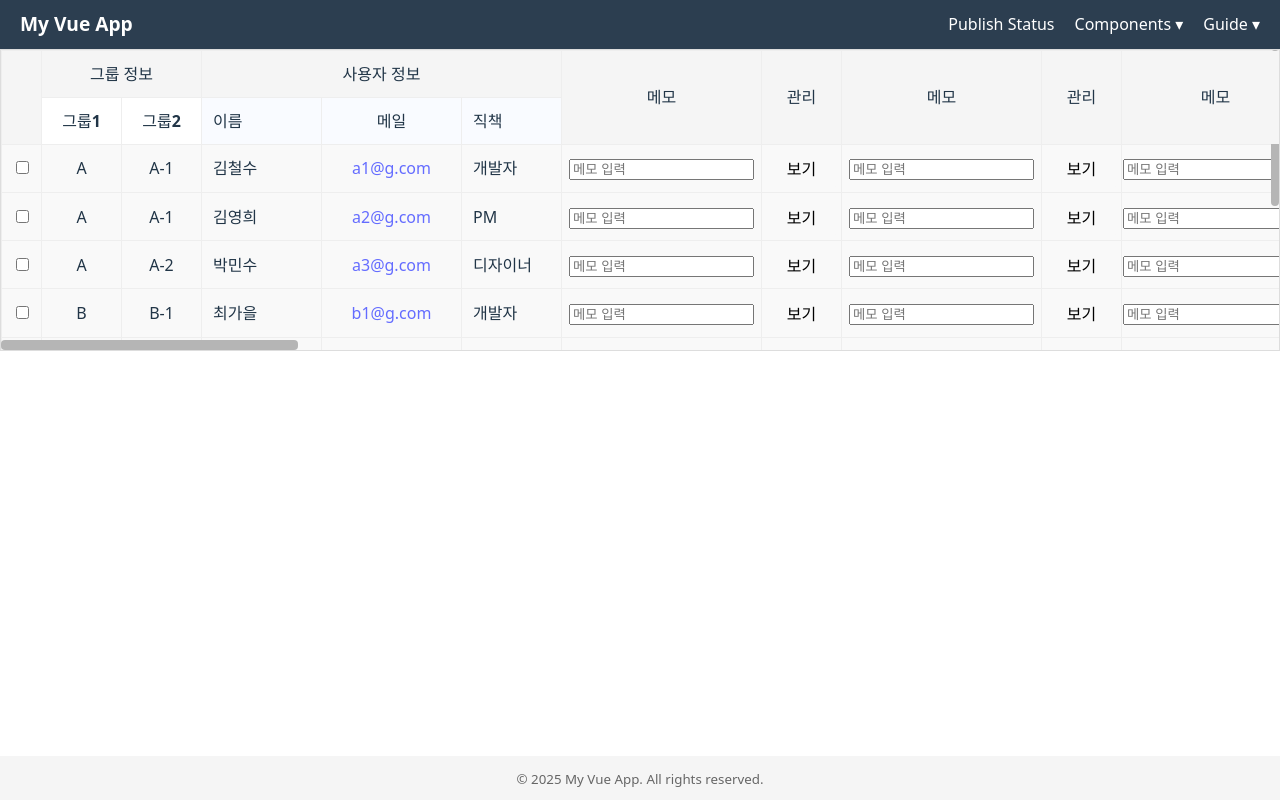
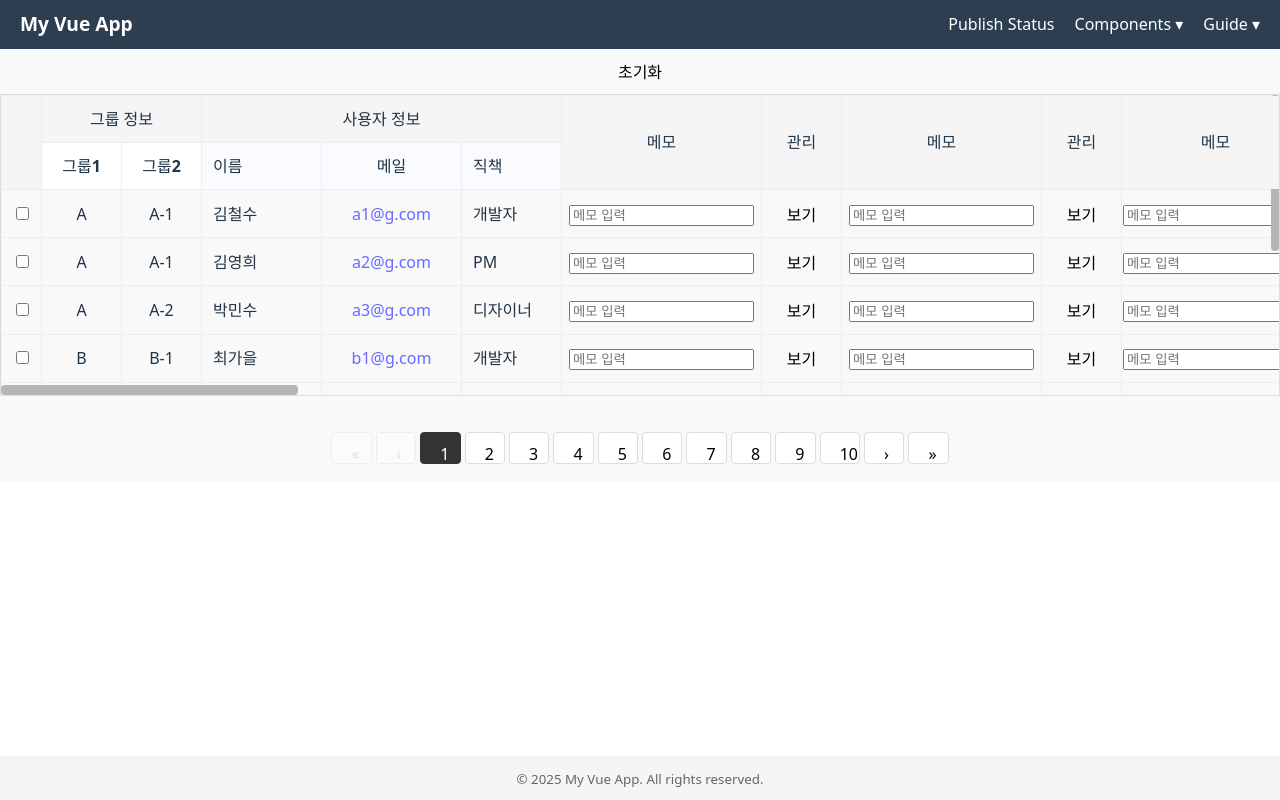
Before and after one commit to hyojeong0927/Vue-ts-Template, a Vue app: page /example/table in a window 1280 px wide. Built offline with nearby package versions, Linux system fonts and the light colour scheme.

Commit message:
페이징, 테이블 checkbox 부모창에서 컨트롤

```diff
--- /dev/null
+++ b/src/components/table/Paging.vue
@@ -0,0 +1,123 @@
+<template>
+  <nav class="paging">
+    <ul>
+      <!-- 처음으로 -->
+      <li>
+        <button class="btn first" :disabled="currentPage === 1" @click="goToPage(1)">«</button>
+      </li>
+
+      <!-- 이전 그룹 -->
+      <li>
+        <button class="btn prev" :disabled="currentPage === 1" @click="goToPage(currentPage - 1)">
+          ‹
+        </button>
+      </li>
+
+      <!-- 페이지 번호들 -->
+      <li v-for="page in pageList" :key="page">
+        <button class="btn page" :class="{ active: page === currentPage }" @click="goToPage(page)">
+          {{ page }}
+        </button>
+      </li>
+
+      <!-- 다음 그룹 -->
+      <li>
+        <button
+          class="btn next"
+          :disabled="currentPage === totalPage"
+          @click="goToPage(currentPage + 1)"
+        >
+          ›
+        </button>
+      </li>
+
+      <!-- 마지막으로 -->
+      <li>
+        <button class="btn last" :disabled="currentPage === totalPage" @click="goToPage(totalPage)">
+          »
+        </button>
+      </li>
+    </ul>
+  </nav>
+</template>
+
+<script setup>
+import { computed } from 'vue'
+
+const props = defineProps({
+  total: { type: Number, required: true }, // 전체 데이터 개수
+  limit: { type: Number, default: 10 }, // 한 페이지당 개수
+  pageSize: { type: Number, default: 10 }, // 보여줄 페이지 숫자 개수 (예: 10개씩)
+  modelValue: { type: Number, default: 1 }, // 현재 선택된 페이지
+})
+
+const emit = defineEmits(['update:modelValue', 'change'])
+
+// 전체 페이지 수
+const totalPage = computed(() => Math.ceil(props.total / props.limit))
+
+// 현재 페이지
+const currentPage = computed(() => props.modelValue)
+
+// 현재 페이지 그룹 계산
+const startPage = computed(() => {
+  return Math.floor((currentPage.value - 1) / props.pageSize) * props.pageSize + 1
+})
+
+const endPage = computed(() => Math.min(startPage.value + props.pageSize - 1, totalPage.value))
+
+// 페이지 리스트 생성
+const pageList = computed(() => {
+  const list = []
+  for (let i = startPage.value; i <= endPage.value; i++) {
+    list.push(i)
+  }
+  return list
+})
+
+// 페이지 이동
+const goToPage = page => {
+  if (page < 1 || page > totalPage.value) return
+  emit('update:modelValue', page)
+  emit('change', page)
+}
+</script>
+
+<style scoped>
+.paging {
+  display: flex;
+  justify-content: center;
+  margin-top: 20px;
+}
+
+.paging ul {
+  display: flex;
+  gap: 4px;
+  list-style: none;
+  padding: 0;
+}
+
+.paging .btn {
+  width: 32px;
+  height: 32px;
+  border: 1px solid #ddd;
+  background: #fff;
+  cursor: pointer;
+  border-radius: 4px;
+}
+
+.paging .btn:hover {
+  background: #f5f5f5;
+}
+
+.paging .btn.active {
+  background: #333;
+  color: #fff;
+  border-color: #333;
+}
+
+.paging .btn:disabled {
+  opacity: 0.4;
+  cursor: default;
+}
+</style>
--- a/src/components/table/TableWrap-X.vue
+++ b/src/components/table/TableWrap-X.vue
@@ -3,7 +3,7 @@
     <!-- Scroll Area -->
     <div class="scroll-body" ref="scrollBody" @scroll="syncScroll">
       <table class="base-table">
-        <!-- 컬럼 폭 지정용 colgroup (width 지정 시 사용) -->
+        <!-- COLGROUP -->
         <colgroup>
           <col
             v-for="(col, i) in flatColumns"
@@ -39,7 +39,6 @@
             v-for="(row, rIndex) in rows"
             :key="rIndex"
             :class="{ 'row-selected': isRowSelected(rIndex) }"
-            @click="toggleRow(rIndex)"
           >
             <td
               v-for="col in flatColumns"
@@ -52,20 +51,21 @@
                 <input
                   type="radio"
                   name="table-radio"
-                  :value="rIndex"
-                  v-model="selectedRadio"
-                  @change="emitRadio"
+                  :checked="selectedRadio === rIndex"
+                  @change="onRadioChange(rIndex)"
+                  :disabled="props.radioDisabled || (col.disabled && col.disabled(row))"
                   @click.stop
                 />
               </template>
 
               <!-- CHECKBOX -->
-              <template v-else-if="col.type === 'checkbox' && checkbox">
+              <template v-else-if="col.type === 'checkbox' && props.checkbox">
                 <input
                   type="checkbox"
-                  :value="rIndex"
-                  v-model="selectedRows"
-                  @change="emitCheck"
+                  class="checkbox"
+                  :checked="selectedRows.includes(rIndex)"
+                  @change="onCheckboxChange($event, rIndex)"
+                  :disabled="props.checkboxDisabled || (col.disabled && col.disabled(row))"
                   @click.stop
                 />
               </template>
@@ -92,7 +92,6 @@
             </td>
           </tr>
 
-          <!-- no data -->
           <tr v-if="rows.length === 0">
             <td :colspan="flatColumns.length" class="no-data">데이터가 없습니다.</td>
           </tr>
@@ -101,28 +100,49 @@
     </div>
 
     <!-- Custom Horizontal Scrollbar -->
-    <div class="scrollbar-horizontal" @mousedown="startHorizontalDrag">
-      <div class="scrollbar-thumb-horizontal" ref="thumbX"></div>
+    <div class="scrollbar-horizontal">
+      <!-- ★ thumb에 직접 mousedown -->
+      <div class="scrollbar-thumb-horizontal" ref="thumbX" @mousedown="startHorizontalDrag"></div>
     </div>
 
     <!-- Custom Vertical Scrollbar -->
-    <div class="scrollbar-vertical" @mousedown="startVerticalDrag">
-      <div class="scrollbar-thumb-vertical" ref="thumbY"></div>
+    <div class="scrollbar-vertical">
+      <!-- ★ thumb에 직접 mousedown -->
+      <div class="scrollbar-thumb-vertical" ref="thumbY" @mousedown="startVerticalDrag"></div>
     </div>
   </div>
 </template>
 
 <script setup>
-import { ref, computed, onMounted } from 'vue'
+import { ref, computed, onMounted, onBeforeUnmount, watch } from 'vue'
 
-const emit = defineEmits(['update:radio', 'update:checkbox'])
-
+/* ---------------------------
+      PROPS & EMITS
+---------------------------- */
 const props = defineProps({
   columns: { type: Array, required: true },
   rows: { type: Array, required: true },
+
   checkbox: { type: Boolean, default: false },
   radio: { type: Boolean, default: false },
+
+  // v-model:checkbox
+  modelValueCheckbox: {
+    type: Array,
+    default: () => [],
+  },
+
+  // v-model:radio
+  modelValueRadio: {
+    type: Number,
+    default: null,
+  },
+
+  checkboxDisabled: { type: Boolean, default: false },
+  radioDisabled: { type: Boolean, default: false },
 })
+
+const emit = defineEmits(['update:radio', 'update:checkbox', 'scroll-bottom'])
 
 /* ---------------------------
       HEADER GROUP 계산
@@ -135,6 +155,7 @@ const getMaxDepth = cols => {
 }
 
 const headerRows = computed(() => {
+  if (!props.columns.length) return []
   const rows = Array.from({ length: getMaxDepth(props.columns) }, () => [])
   let uid = 0
 
@@ -168,7 +189,7 @@ const flatColumns = computed(() => {
   const list = []
   const walk = cols => {
     cols.forEach(col => {
-      if (col.children) walk(col.children)
+      if (col.children?.length) walk(col.children)
       else list.push(col)
     })
   }
@@ -179,48 +200,78 @@ const flatColumns = computed(() => {
 /* ---------------------------
       CHECKBOX / RADIO
 ---------------------------- */
-const selectedRows = ref([])
-const selectedRadio = ref(null)
+const selectedRows = ref([...props.modelValueCheckbox])
+const selectedRadio = ref(props.modelValueRadio)
 
-/* 수정된 row 선택 함수 */
-const isRowSelected = idx => {
-  if (props.checkbox && selectedRows.value.includes(idx)) return true
-  if (props.radio && selectedRadio.value === idx) return true
-  return false
+/* 부모 reset → 자식 state 동기화 */
+watch(
+  () => props.modelValueCheckbox,
+  v => (selectedRows.value = [...v])
+)
+watch(
+  () => props.modelValueRadio,
+  v => (selectedRadio.value = v)
+)
+
+/* 체크박스 핸들러 */
+const onCheckboxChange = (e, idx) => {
+  let newList = [...selectedRows.value]
+  if (e.target.checked) {
+    if (!newList.includes(idx)) newList.push(idx)
+  } else {
+    newList = newList.filter(v => v !== idx)
+  }
+  selectedRows.value = newList
+  emit('update:checkbox', newList)
 }
 
-/* row 클릭 -> 체크박스 전용 */
-const toggleRow = idx => {
-  // 라디오 모드에서는 row 클릭이 선택되지 않음
-  if (props.radio) return
-
-  // checkbox 모드만 row 클릭 허용
-  if (!props.checkbox) return
-
-  const i = selectedRows.value.indexOf(idx)
-  if (i >= 0) selectedRows.value.splice(i, 1)
-  else selectedRows.value.push(idx)
-
-  emitCheck()
+/* 라디오 핸들러 */
+const onRadioChange = idx => {
+  selectedRadio.value = idx
+  emit('update:radio', idx)
 }
 
-const emitCheck = () => emit('update:checkbox', selectedRows.value)
-const emitRadio = () => emit('update:radio', selectedRadio.value)
+/* row-selected (props 기반) */
+const isRowSelected = idx => selectedRows.value.includes(idx) || selectedRadio.value === idx
+
+watch(
+  () => props.modelValueCheckbox,
+  v => {
+    selectedRows.value = [...v]
+  }
+)
 
 /* ---------------------------
-   커스텀 스크롤바 (세로/가로)
+   Scroll & Custom Scrollbar
 ---------------------------- */
-
 const scrollBody = ref(null)
 const thumbX = ref(null)
 const thumbY = ref(null)
 
+const bottomLock = ref(false)
+
+const checkScrollBottom = () => {
+  const body = scrollBody.value
+  if (!body) return false
+  return body.scrollTop + body.clientHeight >= body.scrollHeight - 5
+}
+
+/* 메인 스크롤 핸들러: thumb 업데이트 + 바닥 감지 */
 const syncScroll = () => {
   updateVerticalThumb()
   updateHorizontalThumb()
+
+  if (!bottomLock.value && checkScrollBottom()) {
+    bottomLock.value = true
+    emit('scroll-bottom')
+
+    setTimeout(() => {
+      bottomLock.value = false
+    }, 200)
+  }
 }
 
-/* ----- Y bar ----- */
+/* ----- Vertical Bar ----- */
 const updateVerticalThumb = () => {
   const body = scrollBody.value
   const thumb = thumbY.value
@@ -228,8 +279,9 @@ const updateVerticalThumb = () => {
 
   const maxScroll = body.scrollHeight - body.clientHeight
   if (maxScroll <= 0) {
-    thumb.style.height = '0'
-    thumb.style.top = '0'
+    // 스크롤 필요 없으면 숨김
+    thumb.style.height = '0px'
+    thumb.style.top = '0px'
     return
   }
 
@@ -237,42 +289,62 @@ const updateVerticalThumb = () => {
   thumb.style.height = `${ratio * 100}%`
 
   const scrollRatio = body.scrollTop / maxScroll
-  thumb.style.top = `${scrollRatio * (body.clientHeight - thumb.offsetHeight)}px`
+  const trackHeight = thumb.parentElement.clientHeight
+  const maxThumbTop = trackHeight - thumb.offsetHeight
+  thumb.style.top = `${scrollRatio * maxThumbTop}px`
 }
 
-let draggingY = false
-let startY = 0
-let startScrollTop = 0
+/* Vertical drag 상태 값 */
+const isDraggingY = ref(false)
+const dragStartY = ref(0)
+const scrollStartTop = ref(0)
 
+/* 드래그 시작 (세로) */
 const startVerticalDrag = e => {
-  if (!thumbY.value || !thumbY.value.contains(e.target)) return
-  draggingY = true
-  startY = e.clientY
-  startScrollTop = scrollBody.value.scrollTop
+  const body = scrollBody.value
+  const thumb = thumbY.value
+  if (!body || !thumb) return
+
+  isDraggingY.value = true
+  dragStartY.value = e.clientY
+  scrollStartTop.value = body.scrollTop
+
   document.addEventListener('mousemove', onVerticalDrag)
   document.addEventListener('mouseup', stopVerticalDrag)
+  e.preventDefault()
 }
 
+/* 드래그 중 (세로) */
 const onVerticalDrag = e => {
-  if (!draggingY) return
+  if (!isDraggingY.value) return
   const body = scrollBody.value
   const thumb = thumbY.value
-  const maxThumb = body.clientHeight - thumb.offsetHeight
+  if (!body || !thumb) return
+
   const maxScroll = body.scrollHeight - body.clientHeight
-  if (maxThumb <= 0 || maxScroll <= 0) return
+  const track = thumb.parentElement
+  const trackHeight = track.clientHeight
+  const thumbHeight = thumb.offsetHeight
+  const maxThumbTop = trackHeight - thumbHeight
 
-  const delta = e.clientY - startY
-  const scrollDelta = (delta / maxThumb) * maxScroll
-  body.scrollTop = startScrollTop + scrollDelta
+  if (maxScroll <= 0 || maxThumbTop <= 0) return
+
+  const deltaY = e.clientY - dragStartY.value
+  const scrollRatio = maxScroll / maxThumbTop
+
+  body.scrollTop = scrollStartTop.value + deltaY * scrollRatio
+  updateVerticalThumb()
 }
 
+/* 드래그 끝 (세로) */
 const stopVerticalDrag = () => {
-  draggingY = false
+  if (!isDraggingY.value) return
+  isDraggingY.value = false
   document.removeEventListener('mousemove', onVerticalDrag)
   document.removeEventListener('mouseup', stopVerticalDrag)
 }
 
-/* ----- X bar ----- */
+/* ----- Horizontal Bar ----- */
 const updateHorizontalThumb = () => {
   const body = scrollBody.value
   const thumb = thumbX.value
@@ -280,8 +352,8 @@ const updateHorizontalThumb = () => {
 
   const maxScroll = body.scrollWidth - body.clientWidth
   if (maxScroll <= 0) {
-    thumb.style.width = '0'
-    thumb.style.left = '0'
+    thumb.style.width = '0px'
+    thumb.style.left = '0px'
     return
   }
 
@@ -289,46 +361,84 @@ const updateHorizontalThumb = () => {
   thumb.style.width = `${ratio * 100}%`
 
   const scrollRatio = body.scrollLeft / maxScroll
-  thumb.style.left = `${scrollRatio * (body.clientWidth - thumb.offsetWidth)}px`
+  const trackWidth = thumb.parentElement.clientWidth
+  const maxThumbLeft = trackWidth - thumb.offsetWidth
+  thumb.style.left = `${scrollRatio * maxThumbLeft}px`
 }
 
-let draggingX = false
-let startX = 0
-let startScrollLeft = 0
+/* Horizontal drag 상태 값 */
+const isDraggingX = ref(false)
+const dragStartX = ref(0)
+const scrollStartLeft = ref(0)
 
+/* 드래그 시작 (가로) */
 const startHorizontalDrag = e => {
-  if (!thumbX.value || !thumbX.value.contains(e.target)) return
-  draggingX = true
-  startX = e.clientX
-  startScrollLeft = scrollBody.value.scrollLeft
+  const body = scrollBody.value
+  const thumb = thumbX.value
+  if (!body || !thumb) return
+
+  isDraggingX.value = true
+  dragStartX.value = e.clientX
+  scrollStartLeft.value = body.scrollLeft
 
   document.addEventListener('mousemove', onHorizontalDrag)
   document.addEventListener('mouseup', stopHorizontalDrag)
+  e.preventDefault()
 }
 
+/* 드래그 중 (가로) */
 const onHorizontalDrag = e => {
-  if (!draggingX) return
+  if (!isDraggingX.value) return
   const body = scrollBody.value
   const thumb = thumbX.value
-  const maxThumb = body.clientWidth - thumb.offsetWidth
+  if (!body || !thumb) return
+
   const maxScroll = body.scrollWidth - body.clientWidth
-  if (maxThumb <= 0 || maxScroll <= 0) return
+  const track = thumb.parentElement
+  const trackWidth = track.clientWidth
+  const maxThumbLeft = trackWidth - thumb.offsetWidth
 
-  const delta = e.clientX - startX
-  const scrollDelta = (delta / maxThumb) * maxScroll
-  body.scrollLeft = startScrollLeft + scrollDelta
+  if (maxScroll <= 0 || maxThumbLeft <= 0) return
+
+  const deltaX = e.clientX - dragStartX.value
+  const scrollRatio = maxScroll / maxThumbLeft
+
+  body.scrollLeft = scrollStartLeft.value + deltaX * scrollRatio
+  updateHorizontalThumb()
 }
 
+/* 드래그 끝 (가로) */
 const stopHorizontalDrag = () => {
-  draggingX = false
+  if (!isDraggingX.value) return
+  isDraggingX.value = false
   document.removeEventListener('mousemove', onHorizontalDrag)
   document.removeEventListener('mouseup', stopHorizontalDrag)
 }
 
+/* ---------------------------
+   Lifecycle
+---------------------------- */
 onMounted(() => {
-  syncScroll()
+  // 처음 렌더 이후 스크롤바 계산
   requestAnimationFrame(syncScroll)
 })
+
+onBeforeUnmount(() => {
+  // 혹시 남아 있을 이벤트 클린업
+  document.removeEventListener('mousemove', onVerticalDrag)
+  document.removeEventListener('mouseup', stopVerticalDrag)
+  document.removeEventListener('mousemove', onHorizontalDrag)
+  document.removeEventListener('mouseup', stopHorizontalDrag)
+})
+
+/* rows / columns 바뀔 때 스크롤 재계산 */
+watch(
+  () => [props.rows, props.columns],
+  () => {
+    requestAnimationFrame(syncScroll)
+  },
+  { deep: true }
+)
 </script>
 
 <style scoped>
@@ -341,7 +451,6 @@ onMounted(() => {
 .scroll-body {
   max-height: 300px;
   overflow: auto;
-  overflow-x: auto !important;
 
   scrollbar-width: none;
   -ms-overflow-style: none;
--- a/src/reference/example/TableExample.vue
+++ b/src/reference/example/TableExample.vue
@@ -1,5 +1,16 @@
 <template>
-  <TableWrap :columns="columns" :rows="rows" checkbox>
+  <button type="reset" @click="resetAll">초기화</button>
+  <TableWrap
+    :columns="columns"
+    :rows="rows"
+    radio
+    checkbox
+    :modelValueCheckbox="selectedRows"
+    :modelValueRadio="selectedRadio"
+    @update:checkbox="onCheckboxUpdate"
+    @update:radio="onRadioUpdate"
+    @scroll-bottom="loadMore"
+  >
     <template #memoSlot="{ row }">
       <input v-model="row.memo" placeholder="메모 입력" />
     </template>
@@ -8,11 +19,37 @@
       <button @click="alert(row.name)">보기</button>
     </template>
   </TableWrap>
+  <Paging v-model="page" :total="125" :limit="10" :pageSize="10" @change="onPageChange" />
 </template>
 
 <script setup>
+import { ref } from 'vue'
 import TableWrap from '../../components/table/TableWrap-x.vue'
+import Paging from '../../components/table/Paging.vue'
+const page = ref(1)
 
+const selectedRows = ref([])
+const onPageChange = p => {
+  console.log('페이지 이동:', p)
+}
+const onCheckboxUpdate = list => {
+  selectedRows.value = list
+  console.log('✔ 체크된 행 리스트:', list)
+}
+const selectedRadio = ref(null)
+
+const onRadioUpdate = index => {
+  selectedRadio.value = index
+  console.log('🔘 라디오 선택된 행 index:', index)
+  console.log('🔘 선택된 row 데이터:', rows[index])
+}
+const loadMore = () => {
+  console.log('More data load...')
+}
+const resetAll = () => {
+  selectedRows.value = []
+  selectedRadio.value = null
+}
 const columns = [
   // { key: '_radio', label: '', type: 'radio', align: 'center', width: '40px' },
   {
```
